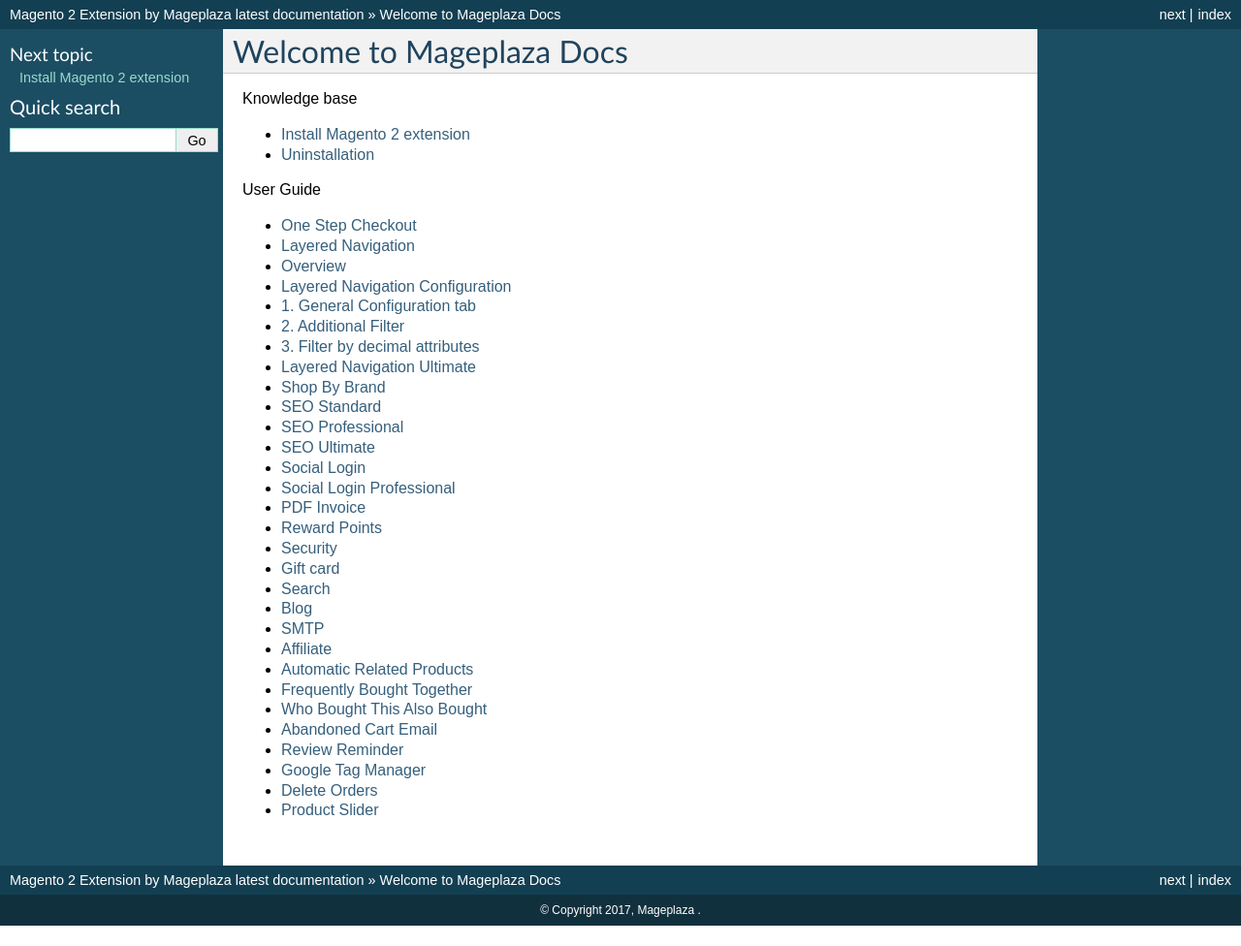
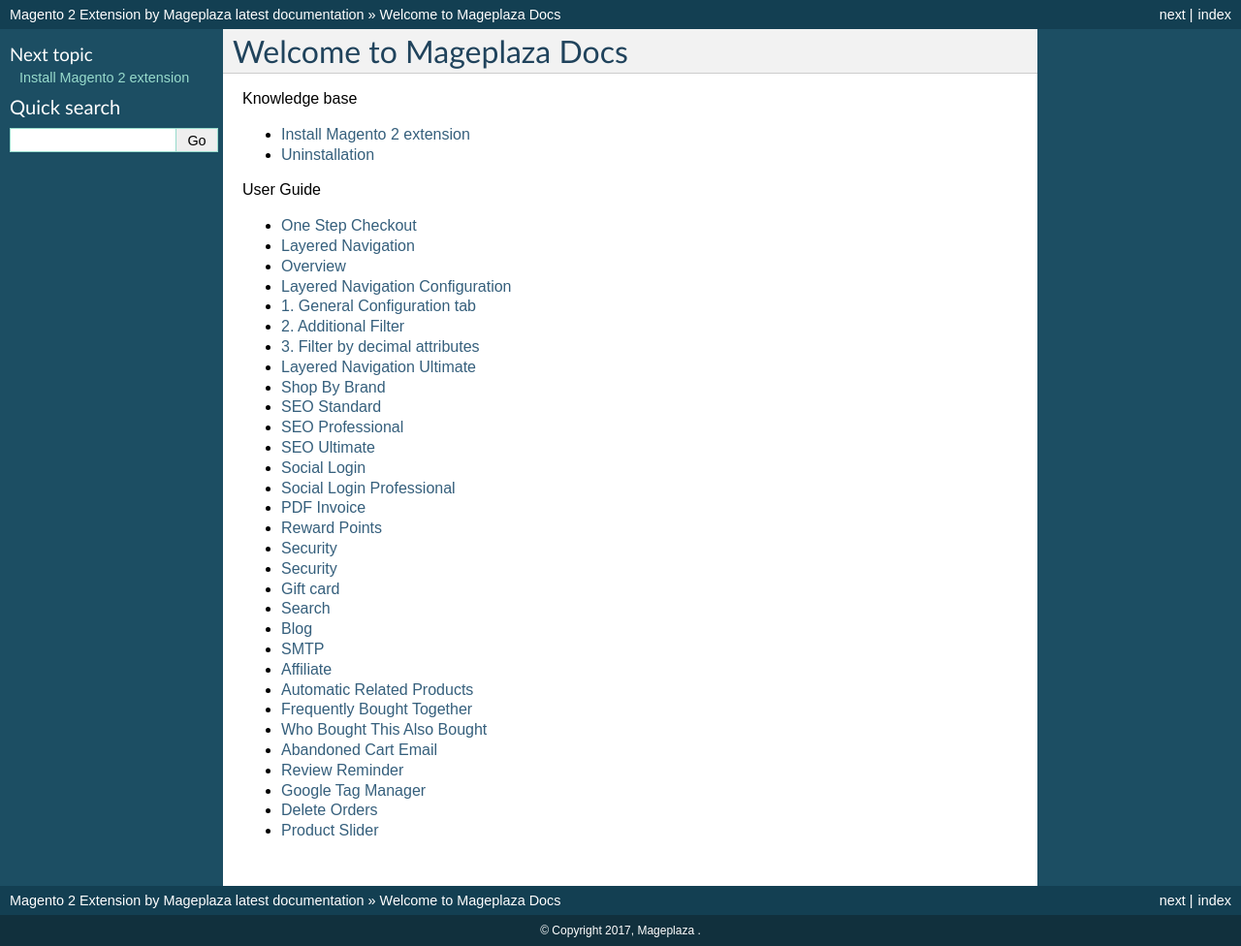
Before and after one commit to magepages/mpdocs, a Sphinx documentation site: the page built from docs/index.rst, in a window 1280 px wide. Shown: the whole page at 97% size. Built offline with Sphinx 7.4.7, drawn with Linux system fonts in a browser that asks for light colours; pages that are not in the unit, such as notebooks, are missing from menus; before the commit the page ends 955 px from its top, so only the background shows below that.

Commit message:
Update index.rst

```diff
--- a/docs/index.rst
+++ b/docs/index.rst
@@ -31,6 +31,7 @@
    pdf-invoice-m2/index
    reward-points/index
    security/index
+   security-pro/index
    gift-card/index
    search-m2/index
    blog-m2/index
```
